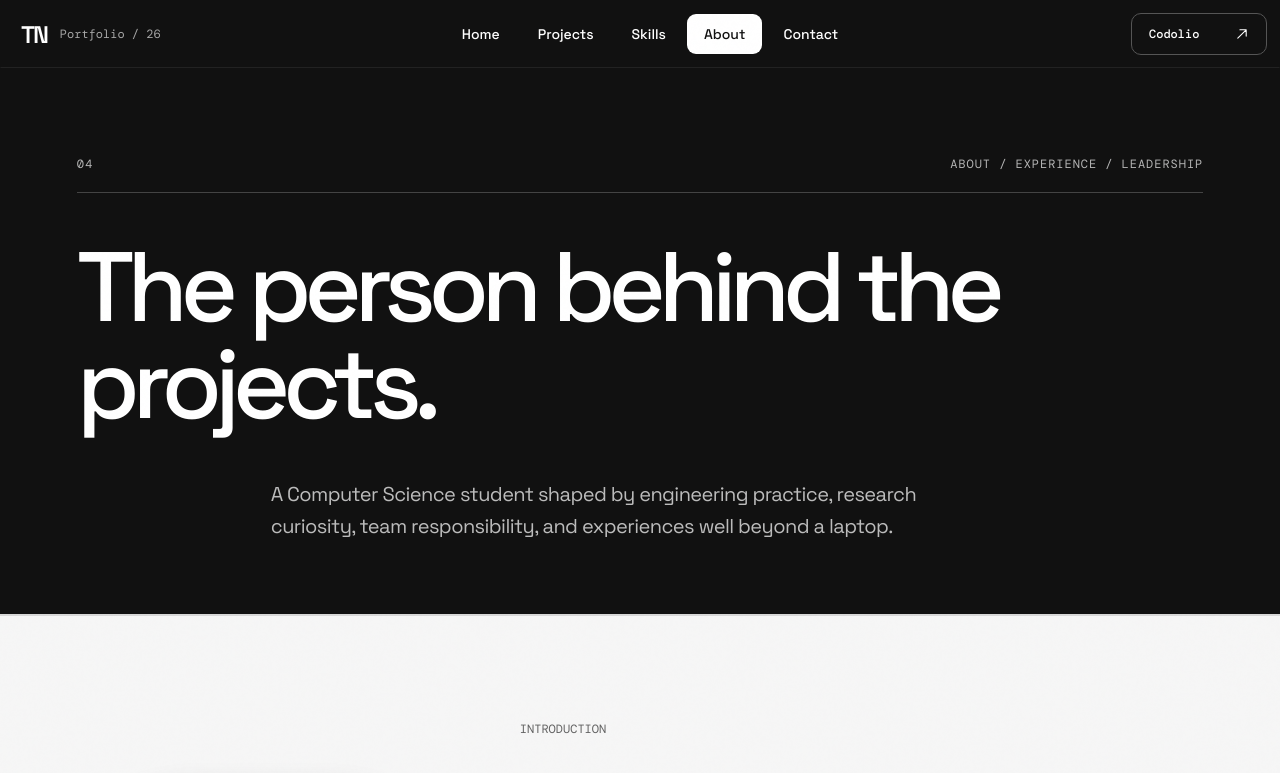
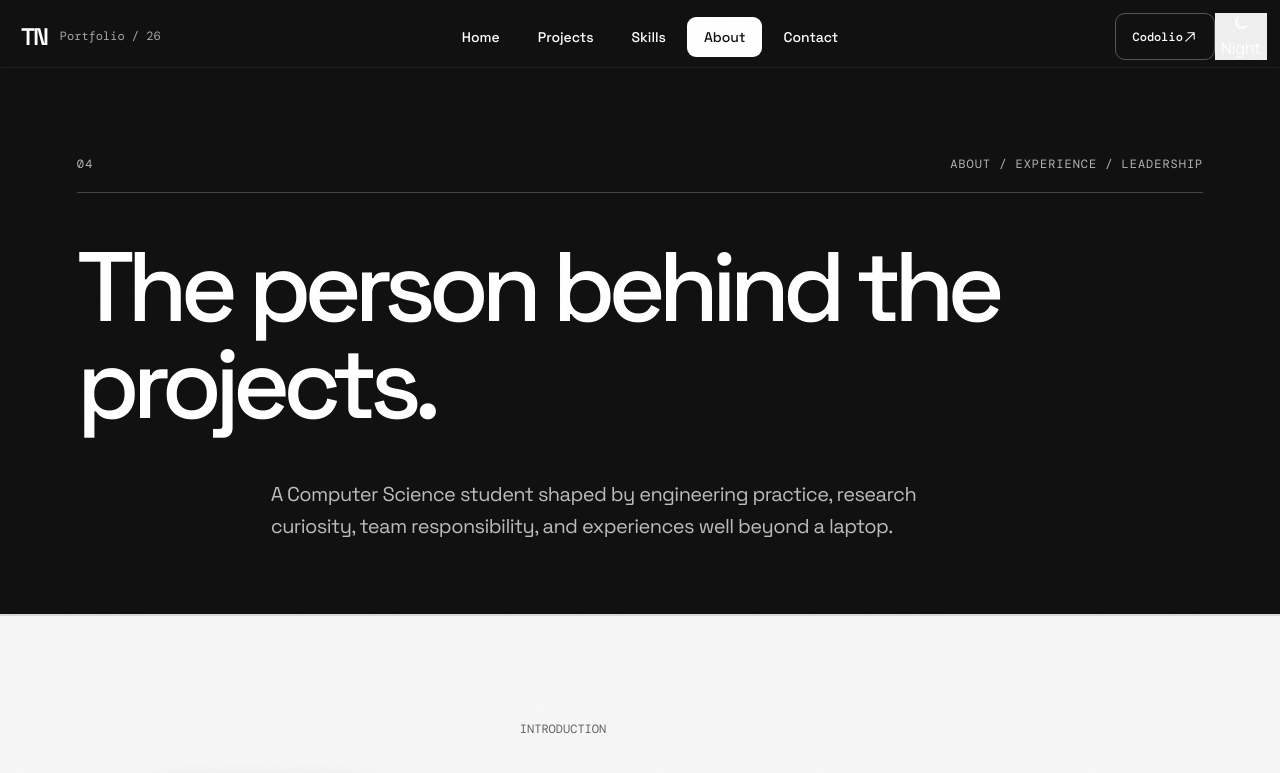
Before and after one commit to tejasng053/tejasng053.github.io, a React (Vite) app: page /about in a window 1280 px wide. Shown: the top 773 px of the page. Built offline with nearby package versions, Linux system fonts and the light colour scheme; a web font is replaced by a local one.

Commit message:
feat: add animated day night theme toggle

```diff
--- a/src/components.tsx
+++ b/src/components.tsx
@@ -1,5 +1,5 @@
 import { useEffect, useRef, useState } from 'react'
-import type { CSSProperties, ReactNode } from 'react'
+import type { CSSProperties, MouseEvent as ReactMouseEvent, ReactNode } from 'react'
 import { featuredProjects, navigation, site } from './data'
 import type { FeaturedProject } from './data'
 import { Link, useRouter } from './router'
@@ -17,11 +17,64 @@ export function LinkedInIcon() {
   return <svg viewBox="0 0 24 24" aria-hidden="true"><path d="M7 9v8M7 6.5v.01M11 17v-5a3 3 0 0 1 6 0v5M11 9v8" /></svg>
 }
 
+type ThemeMode = 'light' | 'dark'
+
+function ThemeIcon({ theme }: { theme: ThemeMode }) {
+  if (theme === 'light') {
+    return <svg viewBox="0 0 24 24" aria-hidden="true"><path d="M20.4 15.2A8.2 8.2 0 0 1 8.8 3.6 8.5 8.5 0 1 0 20.4 15.2Z" /></svg>
+  }
+  return <svg viewBox="0 0 24 24" aria-hidden="true"><circle cx="12" cy="12" r="4" /><path d="M12 2v2M12 20v2M4.93 4.93l1.42 1.42M17.65 17.65l1.42 1.42M2 12h2M20 12h2M4.93 19.07l1.42-1.42M17.65 6.35l1.42-1.42" /></svg>
+}
+
 export function SiteHeader() {
   const { path } = useRouter()
   const [open, setOpen] = useState(false)
   const [detached, setDetached] = useState(false)
   const [pacmanRun, setPacmanRun] = useState(false)
+  const [theme, setTheme] = useState<ThemeMode>(() => document.documentElement.dataset.theme === 'dark' ? 'dark' : 'light')
+
+  const applyTheme = (next: ThemeMode) => {
+    document.documentElement.dataset.theme = next
+    document.documentElement.style.colorScheme = next
+    try { window.localStorage.setItem('tn-theme', next) } catch {}
+    setTheme(next)
+  }
+
+  const toggleTheme = (event: ReactMouseEvent<HTMLButtonElement>) => {
+    const next: ThemeMode = theme === 'light' ? 'dark' : 'light'
+    const rect = event.currentTarget.getBoundingClientRect()
+    const x = rect.left + rect.width / 2
+    const y = rect.top + rect.height / 2
+    const radius = Math.hypot(Math.max(x, window.innerWidth - x), Math.max(y, window.innerHeight - y))
+    const root = document.documentElement
+    root.style.setProperty('--theme-x', `${x}px`)
+    root.style.setProperty('--theme-y', `${y}px`)
+    root.style.setProperty('--theme-radius', `${radius}px`)
+
+    if (!document.startViewTransition || window.matchMedia('(prefers-reduced-motion: reduce)').matches) {
+      applyTheme(next)
+      return
+    }
+
+    root.dataset.themeTransition = 'true'
+    const transition = document.startViewTransition(() => applyTheme(next))
+    const cleanup = () => { delete root.dataset.themeTransition }
+    void transition.finished.then(cleanup, cleanup)
+  }
+
+  const themeButton = (floating = false) => (
+    <button
+      type="button"
+      className={`theme-toggle${floating ? ' theme-toggle-floating' : ''}`}
+      onClick={toggleTheme}
+      aria-label={`Switch to ${theme === 'light' ? 'dark' : 'light'} mode`}
+      title={`Switch to ${theme === 'light' ? 'dark' : 'light'} mode`}
+      data-cursor={theme === 'light' ? 'NIGHT' : 'DAY'}
+    >
+      <ThemeIcon theme={theme} />
+      <span>{theme === 'light' ? 'Night' : 'Day'}</span>
+    </button>
+  )
 
   useEffect(() => {
     let frame = 0
@@ -77,7 +130,9 @@ export function SiteHeader() {
   }, [open])
 
   return (
-    <header className="site-header" data-home={path === '/'} data-detached={detached} data-pacman={pacmanRun}>
+    <>
+      {path === '/' && !detached && themeButton(true)}
+      <header className="site-header" data-home={path === '/'} data-detached={detached} data-pacman={pacmanRun}>
       {path !== '/' && (
         <div className="pacman-nav-builder" aria-hidden="true">
           <div className="pacman-dot-track">
@@ -98,6 +153,7 @@ export function SiteHeader() {
       </nav>
       <div className="header-end">
         <a href={site.codolio} target="_blank" rel="noreferrer" data-cursor="OPEN">Codolio <ArrowIcon /></a>
+        {themeButton()}
         <button className="menu-button" onClick={() => setOpen((value) => !value)} aria-expanded={open} aria-label="Toggle menu">
           <span>{open ? 'Close' : 'Menu'}</span><i>{open ? '×' : '＋'}</i>
         </button>
@@ -108,7 +164,8 @@ export function SiteHeader() {
           <a href={site.codolio} target="_blank" rel="noreferrer"><small>EXT</small><span>Codolio ↗</span></a>
         </nav>
       )}
-    </header>
+      </header>
+    </>
   )
 }
 
```
